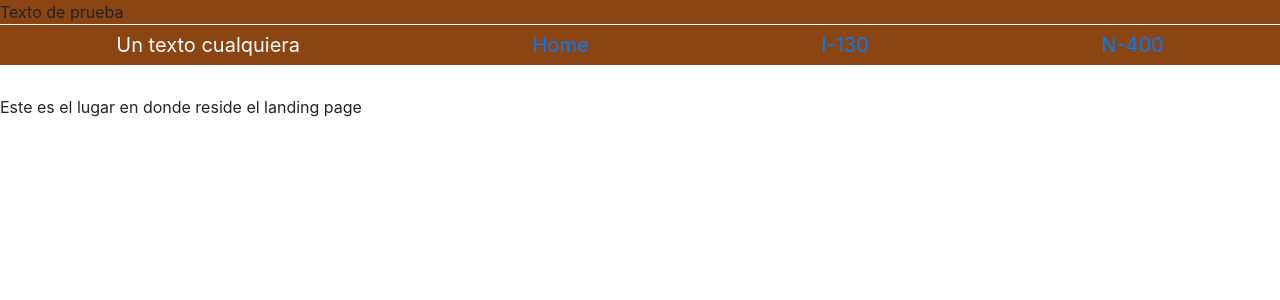
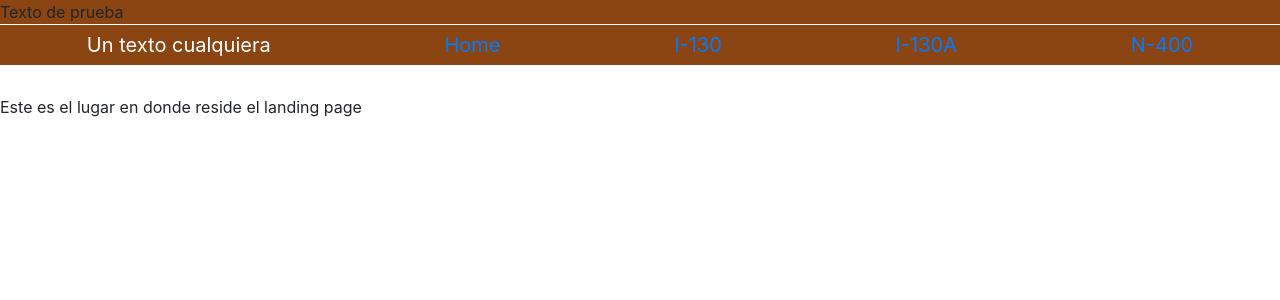
Before and after one commit to jolulipa/immigrationforms-FE, a React (Create React App) app: page / in a window 1280 px wide. Shown: the top 300 px of the page. Built offline with nearby package versions, Linux system fonts and the light colour scheme.

Commit message:
crating tha UI

```diff
--- a/src/App.js
+++ b/src/App.js
@@ -1,29 +1,31 @@
-import React from 'react';
-import {
-    HashRouter as Router,
-    Switch,
-    Route,
-} from "react-router-dom";
-import Navigation from './components/navigation';
+import React from "react";
+import { HashRouter as Router, Switch, Route } from "react-router-dom";
+import Navigation from "./components/navigation";
 import I130 from "./forms/I130";
-import LandingPage from './screens/LandingPage';
+import I130A from "./forms/I130A";
+import LandingPage from "./screens/LandingPage";
 import N400 from "./forms/N400";
 
 function App() {
-    return <Router>
-        <Navigation/>
+  return (
+    <Router>
+      <Navigation />
       <Switch>
         <Route path="/forms/i130">
-                <I130/>
+          <I130 />
+        </Route>
+        <Route path="/forms/i130A">
+          <I130A />
         </Route>
         <Route path="/forms/n400">
-                <N400/>
+          <N400 />
         </Route>
         <Route path="/">
-                <LandingPage/>
+          <LandingPage />
         </Route>
       </Switch>
-    </Router>;
+    </Router>
+  );
 }
 
 export default App;
--- a/src/components/navigation/Navigation.jsx
+++ b/src/components/navigation/Navigation.jsx
@@ -1,15 +1,18 @@
-import React from 'react';
-import {Link} from "react-router-dom";
-import './styles.css';
+import React from "react";
+import { Link } from "react-router-dom";
+import "./styles.css";
 
-const Navigation = () => <div className='super-root'>
-    <div className='line'>Texto de prueba</div>
-        <div className='root'>
-            <div>Un texto cualquiera</div>
-            <Link to="/">Home</Link>
-            <Link to="/forms/i130">I-130</Link>
-            <Link to="/forms/n400">N-400</Link>
-        </div>
-    </div>;
+const Navigation = () => (
+  <div className="super-root">
+    <div className="line">Texto de prueba</div>
+    <div className="root">
+      <div>Un texto cualquiera</div>
+      <Link to="/">Home</Link>
+      <Link to="/forms/i130">I-130</Link>
+      <Link to="/forms/i130A">I-130A</Link>
+      <Link to="/forms/n400">N-400</Link>
+    </div>
+  </div>
+);
 
 export default Navigation;
```
Lines whose indentation alone changed are shown as unchanged.
